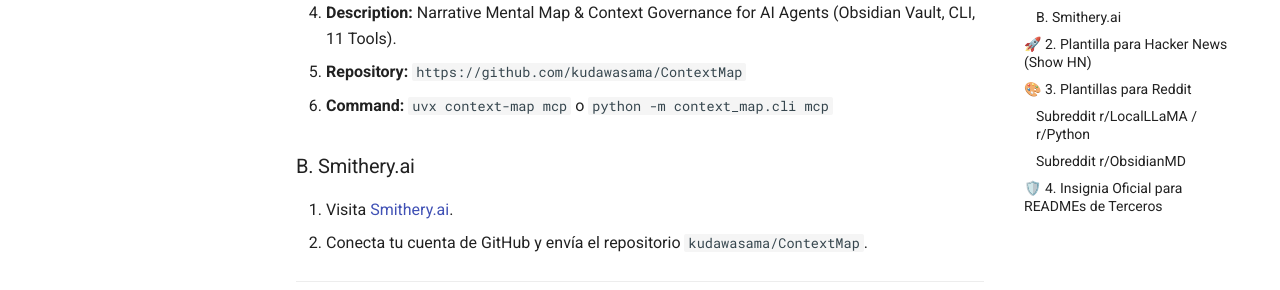
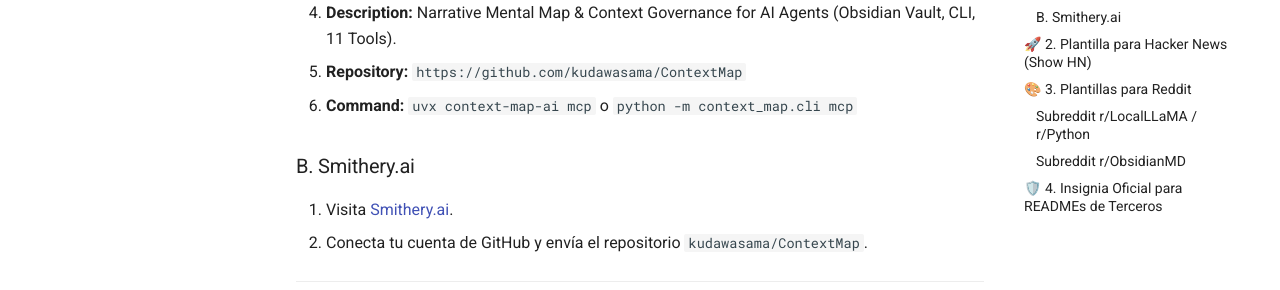
Before and after one commit to kudawasama/ContextMap, an MkDocs documentation site: the page built from docs/LAUNCH_KIT.md, in a window 1280 px wide and 900 px high, scrolled down 421 px. Shown: the part 163-453 px from the top of the window. Built offline with MkDocs 1.6.1 and Material for MkDocs 9.7.7, drawn with Linux system fonts in a browser that asks for light colours; comment, search, counter and statistics services are not loaded.

```diff
--- a/action.yml
+++ b/action.yml
@@ -36,7 +36,7 @@ runs:
       shell: bash
       run: |
         python -m pip install --upgrade pip
-        pip install context-map || pip install -e .
+        pip install context-map-ai || pip install -e .
 
     - name: Refresh ContextMap
       shell: bash
--- a/docs/LAUNCH_KIT.md
+++ b/docs/LAUNCH_KIT.md
@@ -12,7 +12,7 @@ Guía completa con plantillas listas para publicar y masificar **ContextMap** en
    - **Name:** ContextMap
    - **Description:** Narrative Mental Map & Context Governance for AI Agents (Obsidian Vault, CLI, 11 Tools).
    - **Repository:** `https://github.com/kudawasama/ContextMap`
-   - **Command:** `uvx context-map mcp` o `python -m context_map.cli mcp`
+   - **Command:** `uvx context-map-ai mcp` o `python -m context_map.cli mcp`
 
 ### B. Smithery.ai
 1. Visita [Smithery.ai](https://smithery.ai/).
--- a/pyproject.toml
+++ b/pyproject.toml
@@ -3,7 +3,7 @@ requires = ["hatchling"]
 build-backend = "hatchling.build"
 
 [project]
-name = "context-map"
+name = "context-map-ai"
 version = "2.0.0"
 description = "Mapa mental narrativo de proyectos para agentes de IA"
 readme = "README.md"
```
